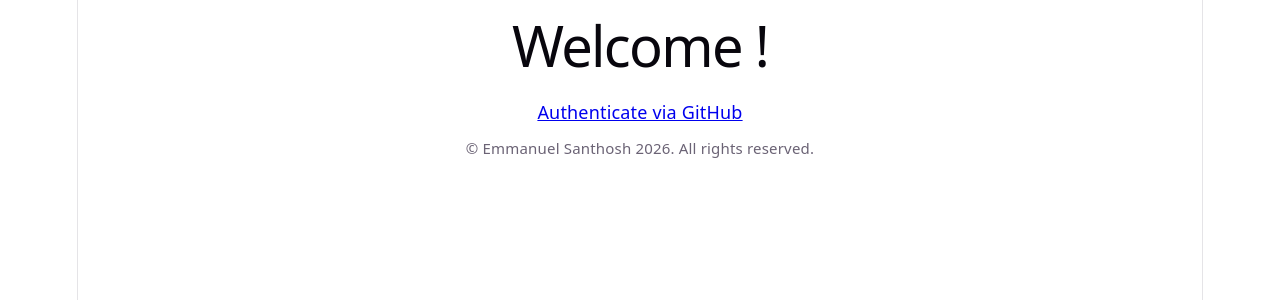
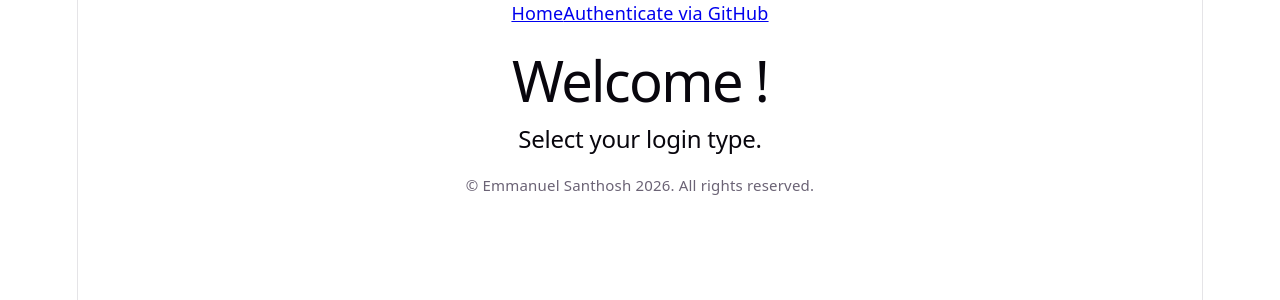
Before and after one commit to emmanuel-santhosh/DailyInspiration, a React (Vite) app in the folder frontend/: page / in a window 1280 px wide. Shown: the top 300 px of the page. Built offline with nearby package versions, Linux system fonts and the light colour scheme; no server answers.

Commit message:
Added home page to pre-login section

```diff
--- /dev/null
+++ b/frontend/src/components/preLogin/HomePagePreLogin.tsx
@@ -0,0 +1,8 @@
+export default function HomePagePreLogin() {
+    return (
+        <header>
+            <h1>Welcome !</h1>
+            <h2>Select your login type.</h2>
+        </header>
+    )
+}
--- a/frontend/src/components/preLogin/Login.tsx
+++ b/frontend/src/components/preLogin/Login.tsx
@@ -5,9 +5,6 @@ export default function Login() {
 
     return (
         <>
-            <header>
-                <h1>Welcome !</h1>
-            </header>
             <NavBarPreLogin></NavBarPreLogin>
             <RoutersPreLogin></RoutersPreLogin>
         </>
--- a/frontend/src/components/preLogin/NavBarPreLogin.tsx
+++ b/frontend/src/components/preLogin/NavBarPreLogin.tsx
@@ -6,6 +6,7 @@ export default function NavBarPreLogin() {
         * Wrapper tags removed since only one child element is returned
         * */
         <nav className={"navBarPreLogin"}>
+            <Link to={"/"}>Home</Link>
             <Link to={"/oauth2GitHub"}>Authenticate via GitHub</Link>
         </nav>
     )
--- a/frontend/src/components/preLogin/RoutersPreLogin.tsx
+++ b/frontend/src/components/preLogin/RoutersPreLogin.tsx
@@ -1,10 +1,13 @@
 import {Route, Routes} from "react-router-dom";
 import OAuth2LoginGh from "./OAuth2LoginGh.tsx";
+import HomePagePreLogin from "./HomePagePreLogin.tsx";
 
 export default function RoutersPreLogin() {
     return (
         <>
             <Routes>
+                <Route path={"/"}
+                       element={<HomePagePreLogin/>}></Route>
                 <Route path="/oauth2GitHub"
                        element={<OAuth2LoginGh/>}></Route>
             </Routes>
```
